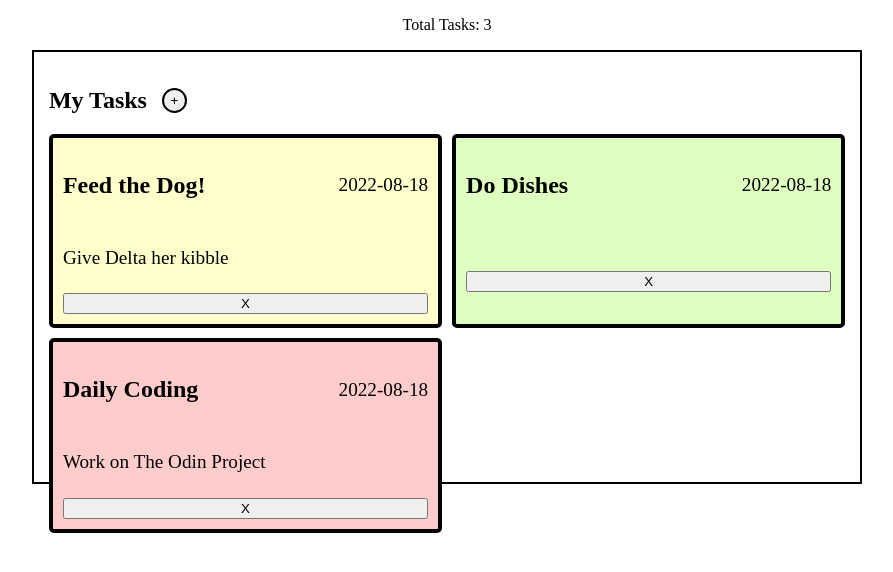
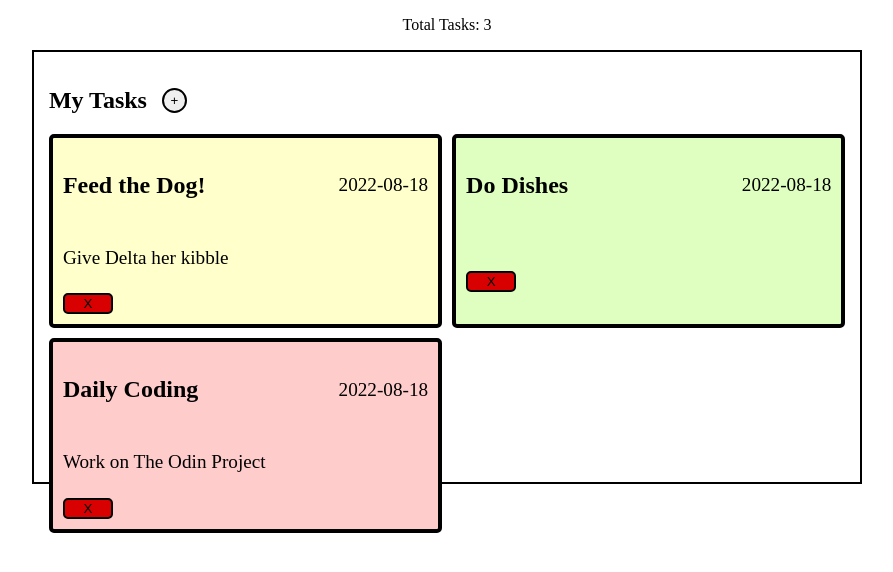
Before and after one commit to LaiDev/ToDoList, a plain HTML site: page index.html in a window 1280 px wide. Shown: the part 198-770 px from the top of the page, without its empty margins (264-1157 px from the left). Drawn offline with Linux system fonts and the light colour scheme.

Commit message:
Add button styling

```diff
--- a/style.css
+++ b/style.css
@@ -89,6 +89,7 @@ body {
   justify-content: space-between;
   flex-direction: row-reverse;
   align-items: center;
+  gap: 5px;
 }
 
 .topRight {
@@ -100,3 +101,16 @@ body {
   font-size: 1.5rem;
   font-weight: bold;
 }
+
+.deleteCardButton {
+  width: 50px;
+  border: 2px solid black;
+  border-radius: 5px;
+  background-color: rgb(216, 0, 0);
+}
+
+.deleteCardButton:hover
+{
+  background-color: black;
+  color: white;
+}
```
